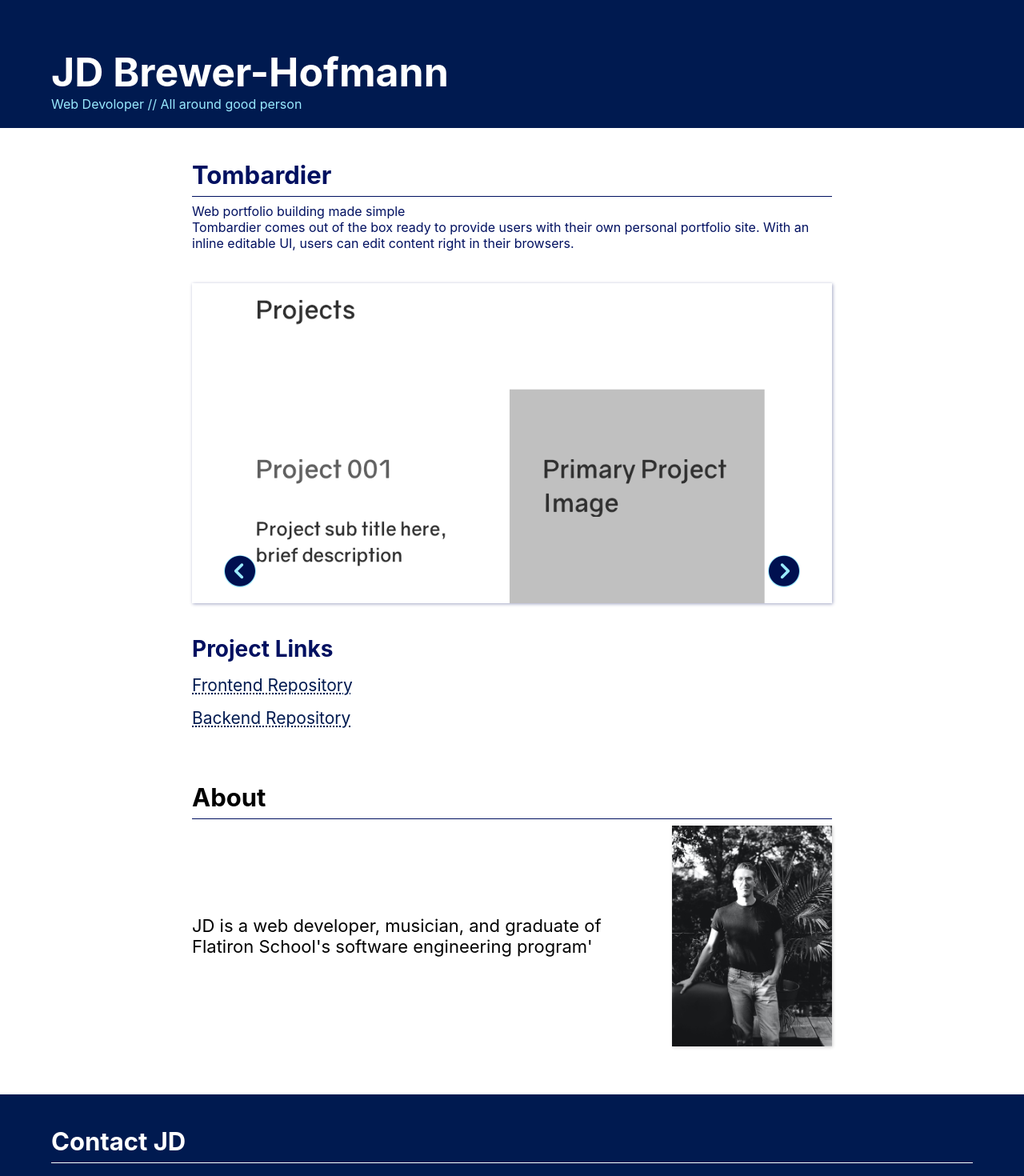
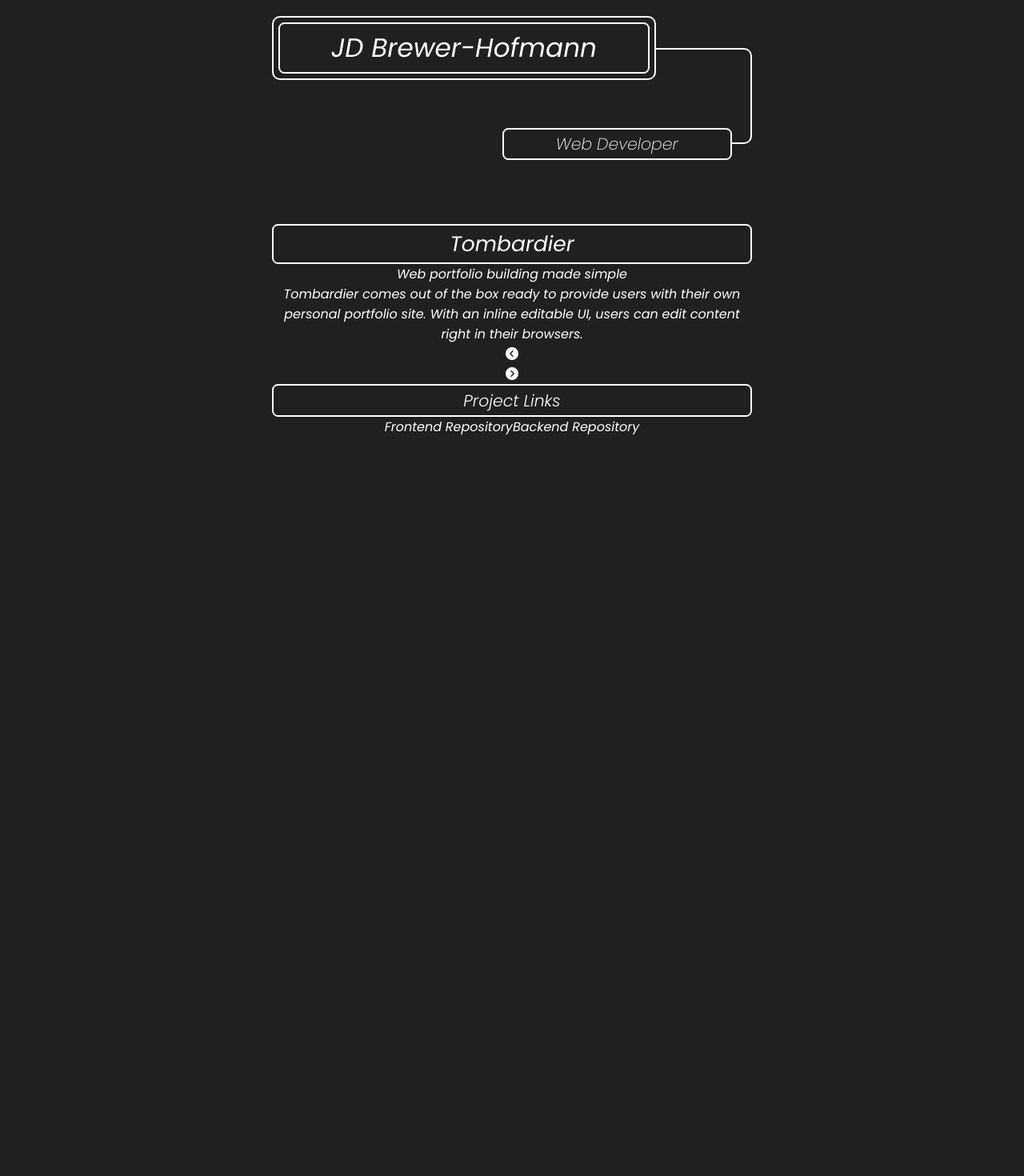
Before and after one commit to JDHofmann/portfolio-2020-frontend, a React (Create React App) app: page /tombardier in a window 1280 px wide. Shown: the part 40-1510 px from the top of the page at 80% size. After the commit the page ends 800 px from the top, so only its background shows below. Built offline with nearby package versions, Linux system fonts and the light colour scheme.

Commit message:
migrating kiss-paths

```diff
--- a/public/index.html
+++ b/public/index.html
@@ -6,6 +6,8 @@
     <meta name="viewport" content="width=device-width, initial-scale=1" />
     <meta name="theme-color" content="#000000" />
     <script src="https://kit.fontawesome.com/178350b483.js" crossorigin="anonymous"></script>
+    <link rel="preconnect" href="https://fonts.gstatic.com">
+    <link href="https://fonts.googleapis.com/css2?family=Poppins:ital,wght@0,100;0,200;0,300;0,400;0,500;0,600;1,100;1,200;1,300;1,400;1,500;1,600&display=swap" rel="stylesheet">
     <meta
       name="description"
       content="Web site created using create-react-app"
--- a/src/App.css
+++ b/src/App.css
@@ -1,220 +1,184 @@
-body, div, h1, h2, h3, h4, h5, h6, p, ul, li, a {
+body, div, h1, h2, h3, h4, h5, h6, p, ul, li, a, span {
   margin: 0;
   padding: 0;
   list-style-type: none;
   text-decoration: none;
   box-sizing: border-box;
+  color: #ffffff;
+  text-align: center;
+  font-family: Arial, Helvetica, sans-serif;
+  font-family: 'Poppins', sans-serif;
+  font-weight: 400;
+  font-style: italic;
+}
+
+body {
+  background: #202020;
+}
+
+.content {
+  width: 90vw;
+  max-width: 600px;
+  margin: 5vh auto;
+
+}
+
+.grid {
+  display: grid;
+  grid-template-columns: 80% auto 25px;
+  align-items: center;
+}
+
+.li-top-grid {
+  grid-template-rows: repeat(4, minmax(45px, 7.5vmin));
+  margin-bottom: 5vh;
+}
+
+.li-project-grid {
+  grid-template-rows: repeat(9, minmax(35px, 5vh));
+  margin-bottom: 2.5vh;
+}
+
+.li-about-grid {
+  grid-template-rows: repeat(6, minmax(35px, 5vh));
+  margin-bottom: 5vh;
+}
+
+h1, h2, h3, .subtitle, .about-sub-item, .description-sub-item {
+  border: 2px solid;
+  padding: .4vmin 5vw;
+  border-radius: 7.5px;
+  overflow-y: hidden;
+}
+
+h1, h2, .title-wrapper  {
+  grid-column: 1/2;
+  grid-row: 1/3;
+}
+
+h1 {
+  font-size: calc(24px + (32 - 24) * ((100vw - 320px) / (1200 - 320)));
+  z-index: 5;
+  padding: .75vmin 1vw;
+  margin: 0.75vmin;
 }
 
 
-.dark {
-  background: linear-gradient(#001060, #000030);
-  color: #ffffff;
-  background: #001a50;
+.title-wrapper {
+  border: 2px solid #ffffff;
+  border-radius: 10px;
 }
 
-header {
-  height: 25vh;
-  min-height: 125px;
-  /* height: calc(125px + (300 - 150) * ((100vw - 320px) / (1200 - 320))); */
-  display: flex;
-  align-items: flex-end;
+h2 {
+  font-size: calc(20px + (26 - 20) * ((100vw - 320px) / (1200 - 320)));
 }
 
-.titles {
-  margin: 2.5vh auto;
-  width: 90%;
-}
 
-.content, .outter {
-  width: 90%;
-  margin: auto;
-}
-
-.outter {
-  padding: 5vh 0;
-}
-
-@media screen and (min-width: 320px) {
-  .content, .section-divider {
-      width: calc(288px + 512 * ((100vw - 320px) / 960 ));
-    }
-}
-
-@media screen and (min-width: 1280px) {
-  .content, .section-divider {
-    width: 800px;
-  }
-}
-
-[href="#main"] {
-  position: absolute;
-  top: -2em;
-  right: 0.7rem;
-}
-
-[href="#main"]:foucs {
-  color: red;
-}
-
-.main {
-  padding: 2.5vh 0;
-  margin: 2.5vh auto;
-  color: #001060;
-  background: #ffffff;
-}
-
-h1 {
-  font-size: calc(22px + (36 - 22) * ((100vw - 320px) / (800 - 320)));
+h3, .subtitle {
+  font-size: calc(16px + (20 - 16) * ((100vw - 320px) / (1200 - 320)));
+  font-weight: 300;
 }
 
 .subtitle {
-  color: #ffffff;
-  color: #9aeaff;
+  font-weight: 200;
 }
 
-h2 {
-  font-size: calc(17px + (24 - 17) * ((100vw - 320px) / (800 - 320)));
-  border-bottom: 1px solid #001060;
-  padding-bottom: 1vh;
-  margin-bottom: 1vh;
+a {
+  z-index: 10;
 }
 
-h3 {
-  font-size: calc(16px + (22 - 16) * ((100vw - 320px) / (800 - 320)));
-  margin-bottom: 1vh;
+
+
+a:hover h3, a:focus h3 {
+  transition: .3s;
+  margin: 0.75vmin;
+  color: #ffc040;
+  text-decoration: underline;
 }
 
-.about {
-  padding: 2.5vh 0;
-  margin: 2.5vh auto;
+a:hover, a:focus {
+  border: 2px solid #ffffff;
+  border-radius: 10px;
+  transition: .3s;
 }
 
-.column-grid {
-  display: grid;
-  grid-template-columns: 2fr auto;
-  grid-column-gap: 5vw;
-}
-
-.about h2 {
-  grid-column: 1/3;
-  grid-row: 1/2;
-}
-
-.about p {
-  font-size: calc(14px + (18 - 14) * ((100vw - 320px) / (800 - 320)));
-  align-self: center;
-  grid-column: 1/2;
+.line {
+  border-top: 2px solid;
+  height: 100%;
+  grid-column: 2/3;
   grid-row: 2/3;
 }
 
-.bio-pic {
-  width: 25vw;
-  min-width: 100px;
-  max-width: 200px;
-  justify-self: right;
-  grid-column: 2/3;
-  box-shadow: 1px 1px 4px #d0d0d0;
+.box {
+  grid-column: 3/4;
+  border: 2px solid;
+  border-left: none;
+  grid-row: 2/4;
+  height: 100%;
+  z-index: 0;
 }
 
-.footer {
-  width: 100%;
-  margin-top: 5vh;
+.about-box {
+  grid-row: 2/5;
 }
 
-.footer h2 {
-  border-color: #ffffff;
+.br-tr {
+  border-radius: 0 10px 0 0;
 }
 
-
-.footer a, .project-link, a {
-  font-size: calc(15px + (18 - 15) * ((100vw - 320px) / (800 - 320)));
-  font-weight: 400;
-  text-decoration: underline dotted;
-  display: block;
-  padding: 1vh 0;
+.br-tr-br {
+  border-radius: 0 10px 10px 0;
 }
 
-a {
-  color: #001a50;
+.br-br {
+  border-radius: 0 0 10px 0;
 }
 
-
-.footer a {
-  color: #9aeaff;
+.bt-light {
+  border-bottom: 1px solid;
+}
+.box-item-1-2 {
+  border-top: 1px solid;
+  border-bottom: 1px solid;
+  grid-row: 4/6;
+}
+.box-item-end {
+  border-top: 1px solid;
+  grid-row: 6/8;
 }
 
-.project-link {
-  color: #001a50;
-}
-.project-link:hover, .project-link:focus {
-  transition: .4s;
-  text-decoration: underline;
+.box-item-1-2-end {
+  border-top: 1px solid;
+  /* border-bottom: 1px solid; */
+  grid-row: 4/6;
 }
 
-.footer a:hover, .footer a:focus {
-  transition: .4s;
-  color: #ffffff;
-  text-decoration: underline;
+.subtitle, .sub-item, .about-sub-item, .description-sub-item {
+  grid-column: 1/3;
+  grid-row: 3/5;
+  min-width: 50%;
+  justify-self: end;
+  text-align: center;
 }
 
-
-.slider {
-  position: relative;
-  width: 100%;
-  margin: 5vh auto;
-  height: 50vh;
-  min-height: 350px;
-  overflow: hidden;
-  white-space: nowrap;
-  box-shadow: 1px 1px 4px #00106060;
+.about-sub-item {
+  grid-row: 3/7;
+  font-size: 18lc(14px + (18 - 14) * ((100vw - 320px) / (1200 - 320)));
+  font-weight: 200;
+  padding: .4em;
 }
 
-.slider-wrapper {
-  position: relative;
-  height: 100%;
-  width: 100%;
+.description-sub-item {
+  grid-row: 6/8;
+  font-size: 18lc(14px + (18 - 14) * ((100vw - 320px) / (1200 - 320)));
+  font-weight: 200;
+  padding: .4em;
 }
 
-.slide {
-  display: inline-block;
-  height: 100%;
-  width: 100%;
+.sub-item-2 {
+  grid-row: 5/7;
+
 }
-
-.arrow {
-  height: 40px;
-  width: 40px;
-  display: flex;
-  align-items: center;
-  justify-content: center;
-  background: #9aeaff;
-  border-radius: 50%;
-  cursor: pointer;
-  transition: transform ease-in .3s;
+.sub-item-3 {
+  grid-row: 7/9;
 }
-
-.nextArrow {
-  position: absolute;
-  bottom: 5%;
-  right: 5%;
-  z-index: 999;
-}
-
-.backArrow {
-  position: absolute;
-  bottom: 5%;
-  left: 5%;
-  z-index: 999;
-}
-
-
-.fa-chevron-circle-right, .fa-chevron-circle-left{
-  color: #001050;
-  font-size: 38px;
-}
-
-
-footer .fab, footer .fas {
-  padding-right: 2.5vw;
-}
--- a/src/App.js
+++ b/src/App.js
@@ -10,13 +10,14 @@
   render(){
 
     return (
-      <>
-        <Header />
-        <ProjectsContainer />
-        {/* <span className="section-divider"></span> */}
-        <About />
-        <Footer />
-      </>
+      <main>
+        <ul className="content">
+          <Header />
+          <ProjectsContainer />
+          {/* <About /> */}
+          {/* <Footer /> */}
+        </ul>
+      </main>
     )
   }
 }
--- a/src/containers/Header.js
+++ b/src/containers/Header.js
@@ -1,16 +1,21 @@
 import React from 'react'
+import { NavLink } from 'react-router-dom'
 
 const Header = () => {
     return (
-        <>
-        <a href="#main">skip to content</a>
-        <header className="dark">
-            <div className="titles">
-                <h1>JD Brewer-Hofmann</h1>
-                <p className="subtitle">Web Devoloper // All around good person</p>
-            </div>
-        </header>
-        </>
+        <li className="li-top-grid grid">
+                <NavLink
+                    title="home page"
+                    to="/"
+                    className="title-wrapper"
+                >
+                    <h1>JD Brewer-Hofmann</h1>
+                </NavLink>
+                <span className="line"></span>
+                <span className="box br-tr-br"></span>
+                <p className="subtitle"
+                >Web Developer</p>
+            </li>
     )
 }
 export default Header
--- a/src/containers/ProjectsContainer.js
+++ b/src/containers/ProjectsContainer.js
@@ -19,18 +19,18 @@
                 <Route
                     path="/"
                     render={ () =>
-                        <main id="main" className="main content">
-                        <h2>Projects</h2>
-                        <div className="tom">
-
-                        <NavLink
-                            to="/tombardier"
-                        >
-                            <h3>Tombardier</h3>
-                            <p>Web portfolio building made simple</p>
-                        </NavLink>
-                        </div>
-                        </main>
+                        <li>
+                            <div class="li-project-grid grid">
+                                <h2>Projects</h2>
+                                <span class="line"></span>
+                                <span class="box bt-light br-tr"></span>
+                                <a href="project.html" class="sub-item pj"><h3>Tombardier</h3></a>
+                                <span class="box box-item-1-2"></span>
+                                <a class="sub-item sub-item-2 pj"><h3>Bestbey</h3></a>
+                                <span class="box box-item-end br-br"></span>
+                                <a class="sub-item sub-item-3 pj"><h3>Parks</h3></a>
+                            </div>
+            </li>
                     }
                 />
             </Switch>
```
Also changed, not shown: 1 other file (tests, documents, lock files or other folders).
